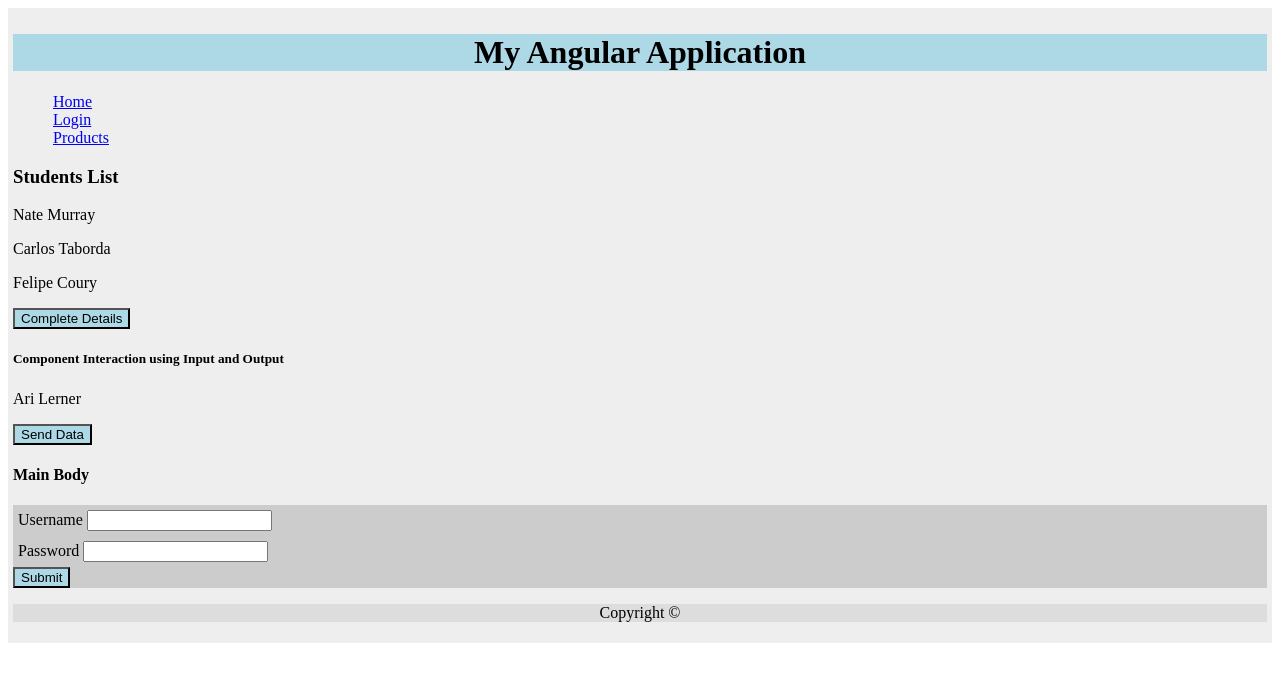
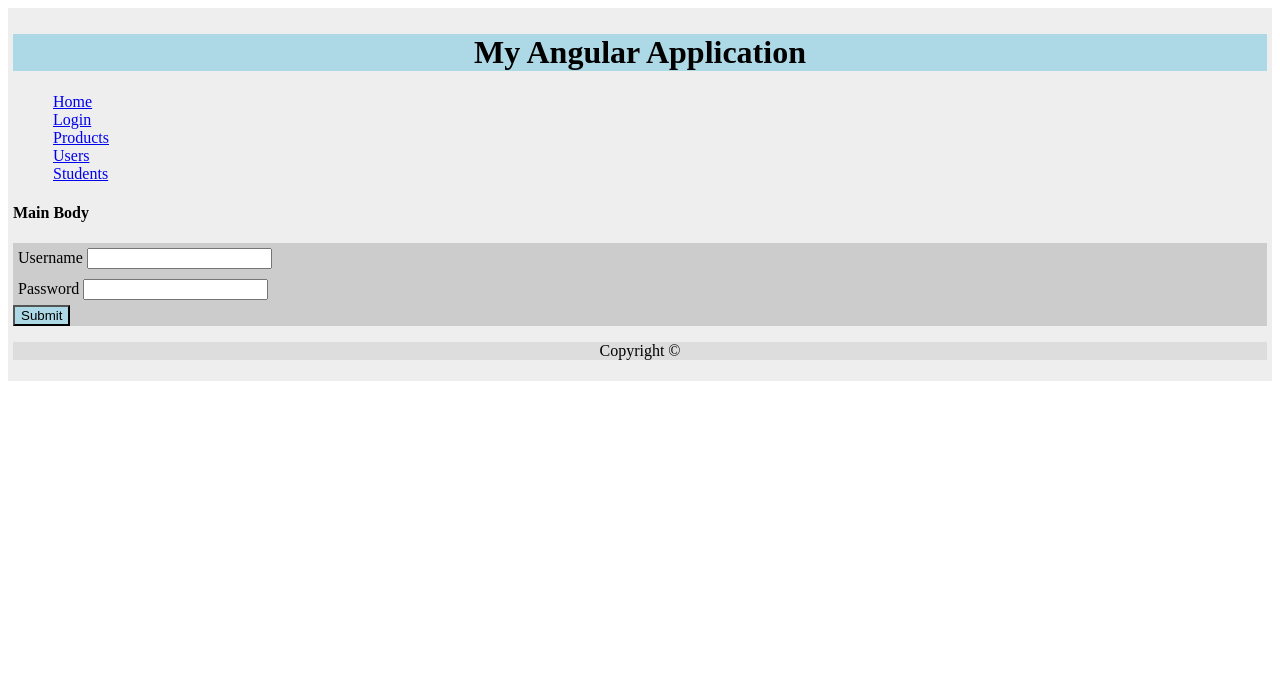
Before and after one commit to vigneshkg/angular-kg, an Angular app: page /login in a window 1280 px wide. Shown: the top 682 px of the page. Built offline with nearby package versions, Linux system fonts and the light colour scheme.

Commit message:
http.get()

```diff
--- a/src/app/app.component.html
+++ b/src/app/app.component.html
@@ -7,11 +7,12 @@
         <li><a routerLinkActive = "active" routerLink="/home">Home</a></li>
         <li><a routerLinkActive = "active"  routerLink="/login">Login</a></li>
         <li><a  routerLinkActive = "active" routerLink="/products">Products</a></li>
+        <li><a  routerLinkActive = "active" routerLink="/users">Users</a></li>
+        <li><a  routerLinkActive = "active" routerLink="/student">Students</a></li>
       </ul>
     </div>
   <div id = "content">
     <div id = "main">
-      <app-student ></app-student>
       <h4> Main Body </h4>
       <router-outlet> </router-outlet>
     </div>
--- a/src/app/app.module.ts
+++ b/src/app/app.module.ts
@@ -1,6 +1,7 @@
 import { NgModule } from '@angular/core';
 import { BrowserModule } from '@angular/platform-browser';
 import { FormsModule } from '@angular/forms';
+import { HttpClientModule } from '@angular/common/http';
 
 import { AppComponent } from './app.component';
 import { StudentComponent } from './student/student.component';
@@ -9,10 +10,11 @@ import { StudentDataService } from './student-data.service';
 import { ProductsComponent } from './products/products.component';
 import { LoginComponent } from './login/login.component';
 import {AppRoutingModule} from './app.routing.module';
+import { UsersComponent } from './users/users.component';
 
 @NgModule({
-  imports:      [ BrowserModule, FormsModule, AppRoutingModule ],
-  declarations: [ AppComponent, StudentComponent, StudentDetailsComponent, ProductsComponent, LoginComponent ],
+  imports:      [ BrowserModule, FormsModule, AppRoutingModule, HttpClientModule ],
+  declarations: [ AppComponent, StudentComponent, StudentDetailsComponent, ProductsComponent, LoginComponent, UsersComponent ],
   bootstrap:    [ AppComponent ],
   providers: [StudentDataService]
 })
--- a/src/app/app.routing.module.ts
+++ b/src/app/app.routing.module.ts
@@ -2,13 +2,16 @@ import { NgModule } from '@angular/core';
 import {RouterModule} from '@angular/router';
 import {LoginComponent} from './login/login.component'
 import {ProductsComponent} from './products/products.component'
-
+import {UsersComponent} from './users/users.component'
+import { StudentComponent } from './student/student.component'
 
 @NgModule({
   imports: [
     RouterModule.forRoot([
       { path: 'login', component: LoginComponent },
       { path: 'products', component: ProductsComponent },
+      { path: 'users', component: UsersComponent },
+      { path: 'student', component: StudentComponent },
       { path: '**', redirectTo: 'login' }
     ])
   ],
--- a/src/app/student-data.service.ts
+++ b/src/app/student-data.service.ts
@@ -1,32 +1,32 @@
 import { Injectable } from '@angular/core';
+import {HttpClient} from '@angular/common/http';
 
 @Injectable()
 export class StudentDataService {
 
   getStudents(){
+    console.log("uuuuu")
         return [
       {
         "id": 1,
         "name": "Nate Murray",
         "age": 24,
         "specialization": "Physics"
-      },
-      {
-        "id": 2,
-        "name": "Carlos Taborda",
-        "age": 27,
-        "specialization": "Maths"
-
-      },
-      {
-        "id": 3,
-        "name": "Felipe Coury",
-        "age": 25,
-        "specialization": "Science"
       }
     ]
   }
+  public urlData;
+  constructor( private httpSerVar: HttpClient) { }
 
-  constructor() { }
+  ngOnInit() {
+    console.log("1111")
+    const url = "http://www.mocky.io/v2/5d49831f3200005300600d47";
+    this.httpSerVar.get( url ).subscribe((data) => this.getData(data))
+  }
+
+  getData(urlData) {
+    this.urlData = urlData;
+    console.log(urlData)
+  }
 
 }
--- a/src/app/student/student.component.html
+++ b/src/app/student/student.component.html
@@ -1,5 +1,8 @@
 <div class="studentList">
   <h3>Students List </h3>
+  <div>
+    <button (click)="serviceData($event)" > ServiceData </button>
+  </div>
   <div *ngFor = "let stu of student">
     <p> {{stu}} </p>
   </div>
--- a/src/app/student/student.component.ts
+++ b/src/app/student/student.component.ts
@@ -1,7 +1,8 @@
-import { Component, OnInit, Input } from '@angular/core';
+import { Component, OnInit } from '@angular/core';
+import { StudentDataService } from '../student-data.service';
 
 @Component({
-  selector: 'app-student',
+  selector: 'student',
   templateUrl: './student.component.html',
   styleUrls: ['./student.component.css']
 })
@@ -11,8 +12,15 @@ export class StudentComponent implements OnInit {
 
   public stuName = "Ari Lerner"
   public message;
+  public urlData = [];
 
-  constructor() { }
+  serviceData() {
+    console.log("serviceData clickk in student component");
+    // this.urlData = this.httpServiceData.getData(urlData);
+  }
+
+  constructor( private httpServiceData: StudentDataService) {
+  }
 
   ngOnInit() {
   }
--- /dev/null
+++ b/src/app/users/users.component.html
@@ -0,0 +1,9 @@
+<div class = "users">
+  <div *ngFor = "let usr of usersData">
+    <p> Student Id : {{usr.id}} </p>
+    <p> Student Name : {{usr.name}} </p>
+    <p> Student Username : {{usr.username}} </p>
+    <p> Student Phone : {{usr.phone}} </p>
+    <p> Student Address : {{usr.address.street}} </p>
+  </div>
+</div>
--- /dev/null
+++ b/src/app/users/users.component.ts
@@ -0,0 +1,25 @@
+import { Component, OnInit } from '@angular/core';
+import { HttpClient } from '@angular/common/http';
+
+@Component({
+  selector: 'users',
+  templateUrl: './users.component.html',
+  styleUrls: ['./users.component.css']
+})
+export class UsersComponent implements OnInit {
+
+  constructor(private httpVar: HttpClient) { }
+
+  public usersData;
+  searchParams = 3;
+  ngOnInit() {
+    console.log("tt");
+    this.httpVar.get("https://jsonplaceholder.typicode.com/users?id=" + this.searchParams).subscribe((data) => this.displayUsers(data))
+  }
+
+  displayUsers(usersData) {
+    this.usersData = usersData;
+    console.log(usersData);
+  }
+
+}
```
Also changed, not shown: src/app/users/users.component.css (added).
